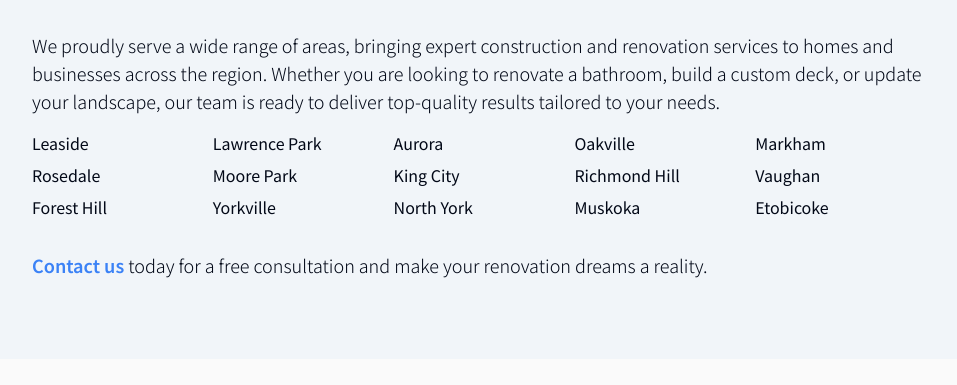
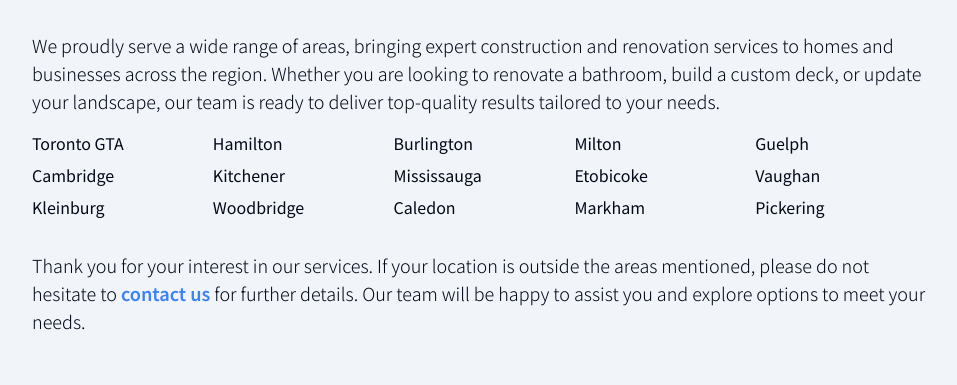
Before and after one commit to Trishaneww/a2g-construction, a Next.js app: page / in a window 1280 px wide. Shown: the part 5600-5985 px from the top of the page, without its empty margins (160-1117 px from the left). Built offline with nearby package versions, Linux system fonts and the light colour scheme.

Commit message:
updated areas of service

```diff
--- a/components/Areas.tsx
+++ b/components/Areas.tsx
@@ -17,7 +17,9 @@ const Areas = () => {
                 </ul>
             </section>
 
-            <p className="text-base lg:text-lg font-light mt-6"><Link href="/contact" className="text-blue-500 font-semibold">Contact us</Link> today for a free consultation and make your renovation dreams a reality.</p>
+            <p className="text-base lg:text-lg font-light mt-6">Thank you for your interest in our services. If your location is outside the areas mentioned, please do not hesitate to  <Link href="/contact" className="text-blue-500 font-semibold">contact us</Link> for further details. Our team will be happy to assist you and explore options to meet your needs.</p>
+
+
         </div>
     </div>
   )
--- a/data/index.ts
+++ b/data/index.ts
@@ -279,48 +279,48 @@ export const processData = [
 
 export const areas = [
     {
-        name:'Leaside'
+        name:'Toronto GTA'
     },
     {
-        name:'Lawrence Park'
+        name:'Hamilton'
     },
     {
-        name:'Aurora'
+        name:'Burlington'
     },
     {
-        name:'Oakville'
+        name:'Milton'
+    },
+    {
+        name:'Guelph'
+    },
+    {
+        name:'Cambridge'
+    },
+    {
+        name:'Kitchener'
+    },
+    {
+        name:'Mississauga'
+    },
+    {
+        name:'Etobicoke'
+    },
+    {
+        name:'Vaughan'
+    },
+    {
+        name:'Kleinburg'
+    },
+    {
+        name:'Woodbridge'
+    },
+    {
+        name:'Caledon'
     },
     {
         name:'Markham'
     },
     {
-        name:'Rosedale'
-    },
-    {
-        name:'Moore Park'
-    },
-    {
-        name:'King City'
-    },
-    {
-        name:'Richmond Hill'
-    },
-    {
-        name:'Vaughan'
-    },
-    {
-        name:'Forest Hill'
-    },
-    {
-        name:'Yorkville'
-    },
-    {
-        name:'North York'
-    },
-    {
-        name:'Muskoka'
-    },
-    {
-        name:'Etobicoke'
+        name:'Pickering'
     },
 ]
--- a/next.config.ts
+++ b/next.config.ts
@@ -1,13 +1,13 @@
 import type { NextConfig } from "next";
 
 const nextConfig: NextConfig = {
-  output: 'export',
-  typescript: {
-  ignoreBuildErrors: true,
-  },
-  eslint: {
-  ignoreDuringBuilds: true,
-  },
+  // output: 'export',
+  // typescript: {
+  // ignoreBuildErrors: true,
+  // },
+  // eslint: {
+  // ignoreDuringBuilds: true,
+  // },
 };
 
 export default nextConfig;
```
